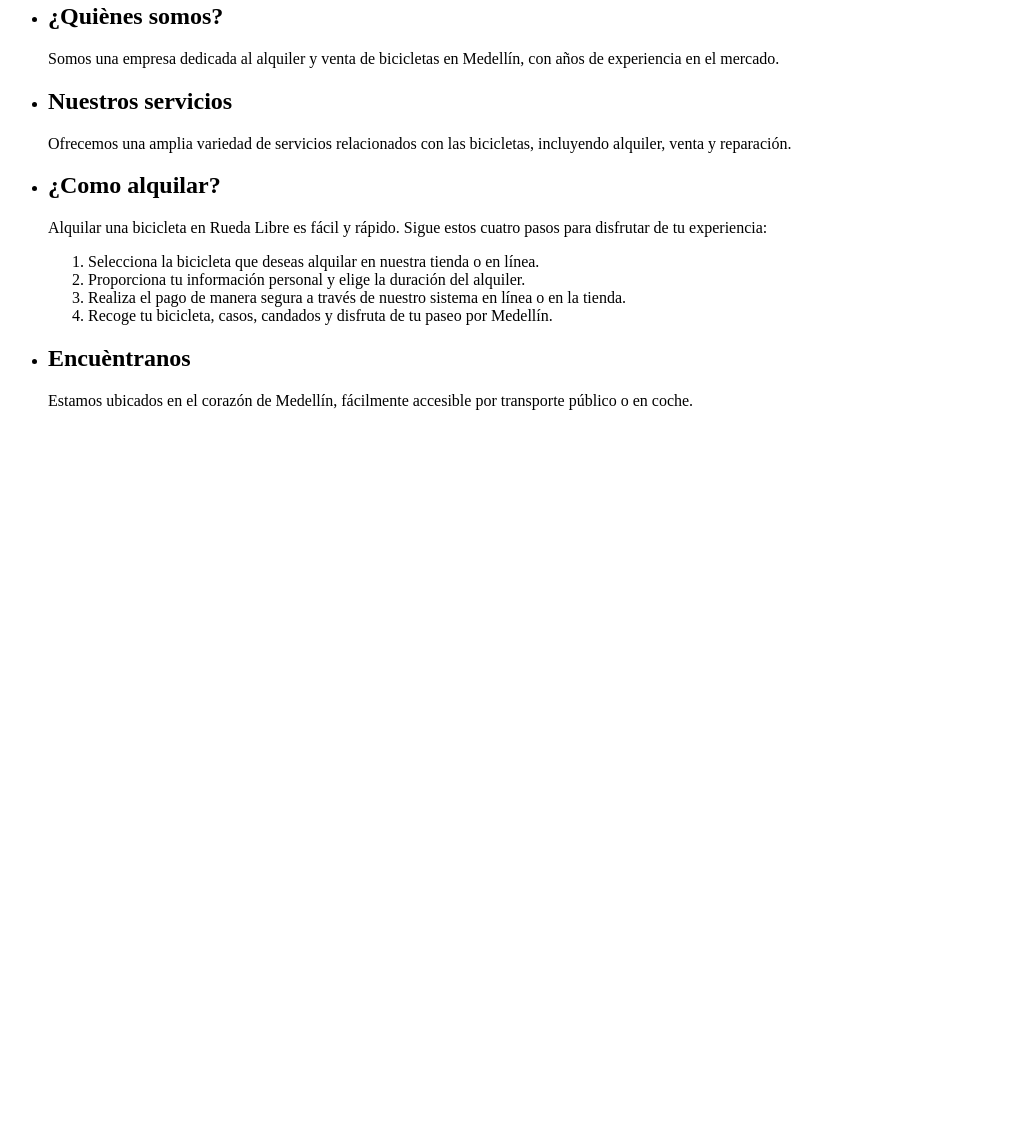
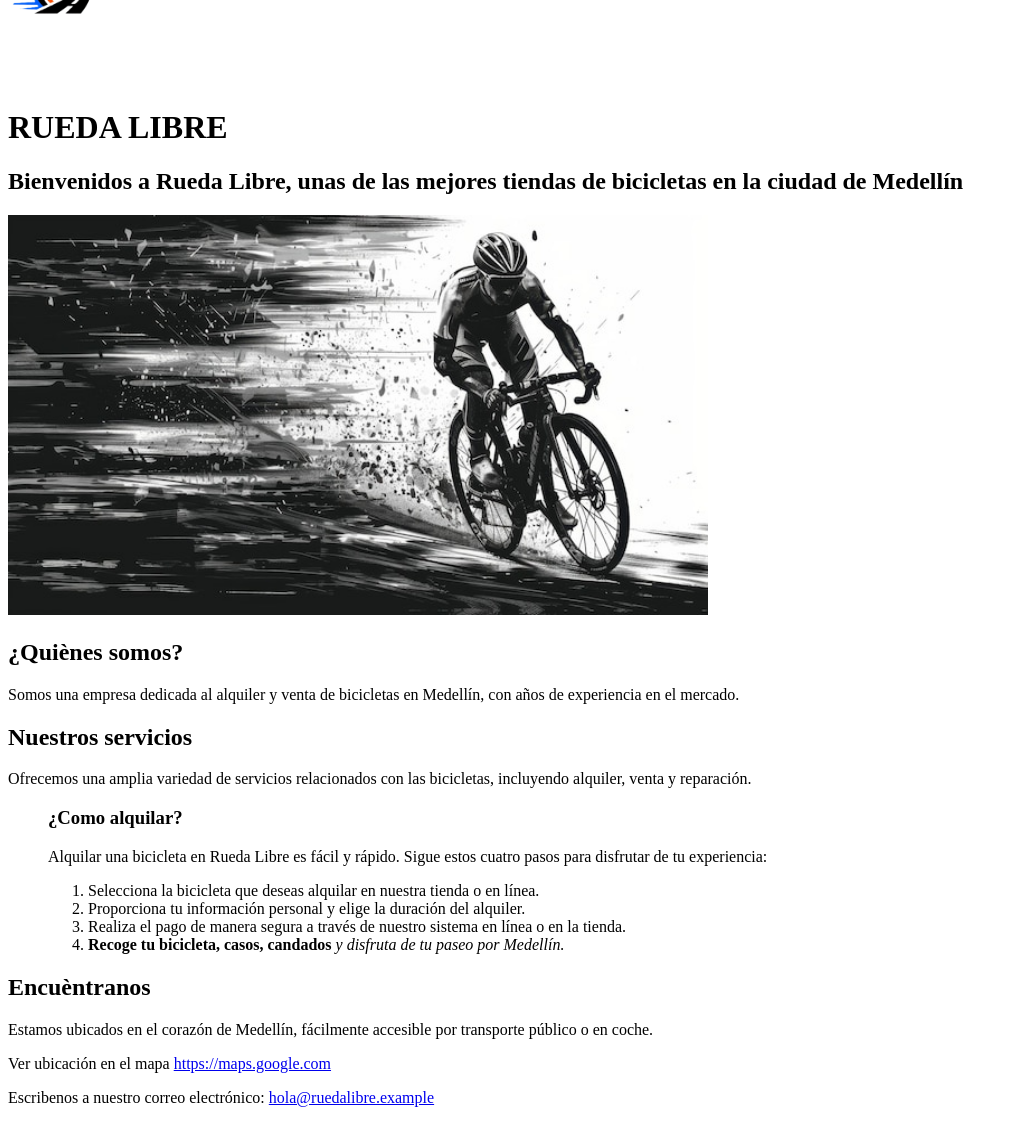
Before and after one commit to mercadopadillavictormanuel-a11y/Rueda-libre, a plain HTML site: page index.html in a window 1280 px wide. Shown: the part 124-1247 px from the top of the page, without its empty margins (0-1017 px from the left). Before the commit the page ends 800 px from the top, so only its background shows below. Drawn offline with Linux system fonts and the light colour scheme.

Commit message:
Modificacion sobre el segundo punto

```diff
--- a/index.html
+++ b/index.html
@@ -6,35 +6,48 @@
     <title>RUEDA LIBRE | Alquiler de Bicicletas en medellin</title>
 </head>
 <body>
+
+    <img src="img/Logo Rueda Libre.png" alt="Logo de Rueda Libre" width="200" height="200">
+
     <h1>RUEDA LIBRE</h1>
     <h2>Bienvenidos a Rueda Libre, unas de las mejores tiendas de bicicletas en la ciudad de Medellín</h2>
 
+    <img src="img/Portada.jpg" alt="Imagen de la Portada" width="700" height="400">
+
     <section>
-        <ul>
-            <li><h2>¿Quiènes somos?</h2>
-            </li>
-            <p>Somos una empresa dedicada al alquiler y venta de bicicletas en Medellín, con años de experiencia en el mercado.
-            </p>
-            <li><h2>Nuestros servicios</h2>
-            </li>
+        <h2>¿Quiènes somos?</h2>
+         <p>Somos una empresa dedicada al alquiler y venta de bicicletas en Medellín, con años de experiencia en el mercado.
+        </p>
+    </section>
+    <section>
+            <h2>Nuestros servicios</h2>
             <p>Ofrecemos una amplia variedad de servicios relacionados con las bicicletas, incluyendo alquiler, venta y reparación.
             </p>
-
-            <li><h2>¿Como alquilar?</h2>
-            </li>
+        <ul>
+            <h3>¿Como alquilar?</h3>
             <p>Alquilar una bicicleta en Rueda Libre es fácil y rápido. Sigue estos cuatro pasos para disfrutar de tu experiencia:</p>
             <ol>
                 <li>Selecciona la bicicleta que deseas alquilar en nuestra tienda o en línea.</li>
                 <li>Proporciona tu información personal y elige la duración del alquiler.</li>
                 <li>Realiza el pago de manera segura a través de nuestro sistema en línea o en la tienda.</li>
-                <li>Recoge tu bicicleta, casos, candados y disfruta de tu paseo por Medellín.</li>
+                <li><strong>Recoge tu bicicleta, casos, candados</strong><em> y disfruta de tu paseo por Medellín.</em></li>
             </ol>
+        </ul>
+    </section>
+    <section>
+            <h2 id="Encuentranos">Encuèntranos</h2>
 
-            <li><h2>Encuèntranos</h2>
-            </li>
             <p>Estamos ubicados en el corazón de Medellín, fácilmente accesible por transporte público o en coche.
             </p>
-        </section>
+
+             <p> Ver ubicación en el mapa
+               <a href="https://maps.google.com" target="_blank">https://maps.google.com
+                </a>
+            </p>
+
+            <p> Escribenos a nuestro correo electrónico: <a href="mailto:hola@ruedalibre.example">hola@ruedalibre.example</a>
+            </p>
+    </section>
     </tr>
 
 </body>
```
Also changed, not shown: img/Portada.jpg (added), paginas/tarifas.html (added).
